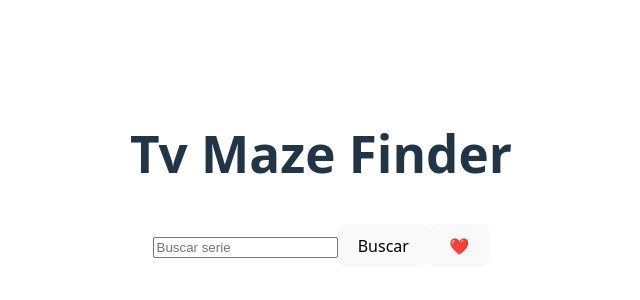
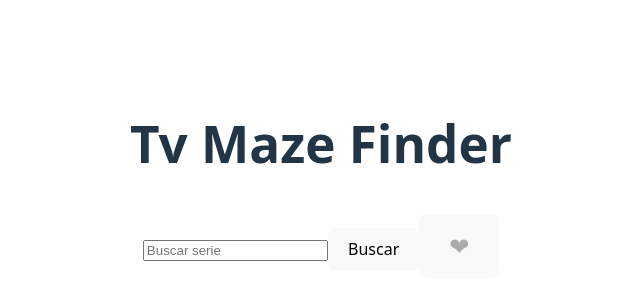
Before and after one commit to Jaime744/Programaci-n-Web-Api-TvMaze, a React (Vite) app in the folder tvmaze-project/: page / in a window 1280 px wide. Shown: the part 220-520 px from the top of the page, without its empty margins (319-959 px from the left). Built offline with nearby package versions, Linux system fonts and the light colour scheme.

Commit message:
Ajuste en el botón de favoritos y localStorage

```diff
--- a/tvmaze-project/src/App.css
+++ b/tvmaze-project/src/App.css
@@ -31,6 +31,19 @@
   a:nth-of-type(2) .logo {
     animation: logo-spin infinite 20s linear;
   }
+}
+.heart-icon {
+  font-size: 24px;
+  transition: color 0.3s ease, transform 0.3s ease;
+}
+
+.heart-icon.empty {
+  color: #aaa; /* gris */
+}
+
+.heart-icon.filled {
+  color: red;
+  transform: scale(1.2);
 }
 
 .card {
--- a/tvmaze-project/src/App.jsx
+++ b/tvmaze-project/src/App.jsx
@@ -1,4 +1,4 @@
-import { useState,useRef } from 'react'
+import { useState,useRef, useEffect } from 'react'
 import reactLogo from './assets/react.svg'
 import viteLogo from '/vite.svg'
 import './App.css'
@@ -9,9 +9,18 @@
     const [results, setResults] = useState([])
     const [selectedShow, setSelectedShow] = useState(null)
 
-    const[FavList,setFavList]= useState ([]);
+    //const[FavList,setFavList]= useState ([]);
      const favDialog = useRef(null);
      const showInfoDialog = useRef(null);
+     // guardado en local storage
+    const [FavList, setFavList] = useState(() => {
+    const stored = localStorage.getItem("FavList");
+    return stored ? JSON.parse(stored) : [];
+    });
+
+     useEffect(()=>{
+      localStorage.setItem("FavList",JSON.stringify(FavList));
+     },[FavList])
 
     const handleSearch = async (query) => {
     const apiRes = await fetch(`https://api.tvmaze.com/search/shows?q=${query}`);
@@ -55,6 +64,7 @@
     <div className="App">
       <NavBar onSearch={handleSearch}
       onToggleList={handleToggleList}
+       hasFavorites={FavList.length > 0}
       />
 
       <div className='results-container'>
@@ -76,6 +86,7 @@
           <div key={show.id} className="fav-card">
             <h3>{show.name}</h3>
             {show.image && <img src={show.image.medium} alt={show.name} />}
+            <br></br>
             <button onClick={() => removeFromFavList(show.id)}>Quitar</button>
           </div>
         ))}
--- a/tvmaze-project/src/navBar.jsx
+++ b/tvmaze-project/src/navBar.jsx
@@ -2,7 +2,7 @@
 import React from "react";
 import "./index.css";
 
-export default function NavBar({ onSearch, onToggleList }) {
+export default function NavBar({ onSearch, onToggleList ,hasFavorites}) {
   const [query, setQuery] = useState("");
 
   const handleSubmit = (e) => {
@@ -12,7 +12,7 @@
       setQuery("");
     }
   };
-
+// <button type="button" onClick={onToggleList} className="nav-FavButton"> ❤️ </button>
   return (
     <nav className="nav-bar">
       <div className="nav-BarContainer">
@@ -20,7 +20,7 @@
         <form onSubmit={handleSubmit} className="nav-BarForm">
           <input type="text" placeholder="Buscar serie" value={query} onChange={(e) => setQuery(e.target.value)} className="nav-BarInput" />
           <button type="submit" className="nav-BarButton"> Buscar</button>
-          <button type="button" onClick={onToggleList} className="nav-FavButton"> ❤️ </button>
+          <button type="button" onClick={onToggleList} className={`heart-icon ${hasFavorites ? 'filled' : 'empty'}`}>❤</button>
         </form>
       </div>
     </nav>
```
